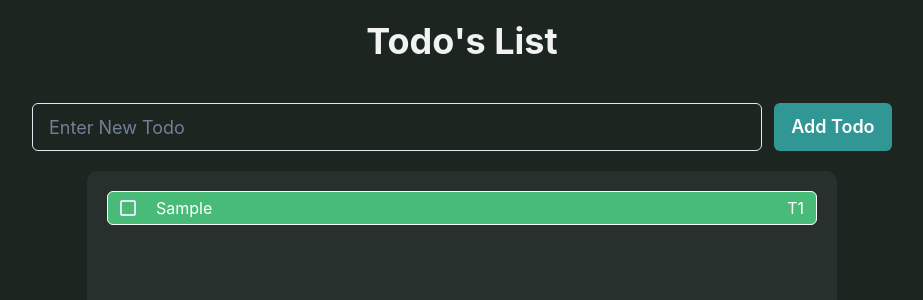
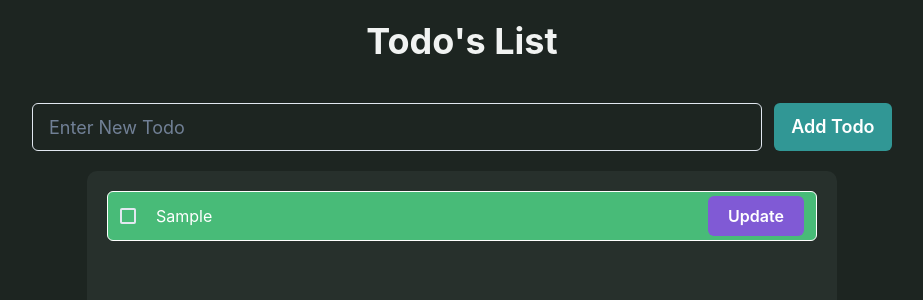
Before and after one commit to hassan-ak/wmd-next-chakra-todo, a Next.js app: page / in a window 1280 px wide. Both pictures are taken after typing "Sample" into the empty fields and a click on the button "Add Todo". Shown: the top 300 px of the page, without its empty margins (178-1101 px from the left). Built offline with nearby package versions, Linux system fonts and the light colour scheme.

Commit message:
Add button to update uncompleted todo

```diff
--- a/app/components/TodoList.tsx
+++ b/app/components/TodoList.tsx
@@ -6,8 +6,11 @@ import { v4 as uuidv4 } from 'uuid';
 import EmptyList from './EmptyList';
 import React, { useState } from 'react';
 import { Todo } from '../interface/interface';
-import { Box, Button, FormControl, Input, Stack } from '@chakra-ui/react';
-import { HStack, Text, Checkbox } from '@chakra-ui/react';
+import { Input, FormControl } from '@chakra-ui/react';
+import { Box, Button, Popover, Portal, Stack } from '@chakra-ui/react';
+import { PopoverContent, PopoverBody, PopoverArrow } from '@chakra-ui/react';
+import { HStack, Text, Checkbox, PopoverCloseButton } from '@chakra-ui/react';
+import { PopoverTrigger, PopoverHeader, PopoverFooter } from '@chakra-ui/react';
 
 export default function TodoList() {
   /************************************************/
@@ -189,7 +192,57 @@ export default function TodoList() {
                           Delete
                         </Button>
                       ) : (
-                        <Text>T1</Text>
+                        <Popover>
+                          <PopoverTrigger>
+                            <Button
+                              fontSize='md'
+                              colorScheme='purple'
+                              size={['xs', 'md']}
+                              w={['16', '24']}
+                              flexShrink={0}
+                            >
+                              Update
+                            </Button>
+                          </PopoverTrigger>
+                          <Portal>
+                            <PopoverContent
+                              maxW={['150px', '300px']}
+                              color='white'
+                              bg='#1D2521'
+                            >
+                              <PopoverArrow />
+                              <PopoverHeader textAlign={'center'}>
+                                Update Todo
+                              </PopoverHeader>
+                              <PopoverCloseButton />
+                              <PopoverBody>
+                                <Input
+                                  placeholder={todo.title}
+                                  size={['md', 'lg']}
+                                  type='text'
+                                  value={upTitle}
+                                  onChange={handleUpdateChange}
+                                />
+                              </PopoverBody>
+                              <PopoverFooter textAlign='center'>
+                                <Button
+                                  colorScheme='teal'
+                                  variant='solid'
+                                  size={['sm']}
+                                  onClick={() => {
+                                    updateTodo({
+                                      id: todo.id,
+                                      title: upTitle,
+                                      isDone: todo.isDone,
+                                    });
+                                  }}
+                                >
+                                  Update
+                                </Button>
+                              </PopoverFooter>
+                            </PopoverContent>
+                          </Portal>
+                        </Popover>
                       )}
                     </HStack>
                   );
```
